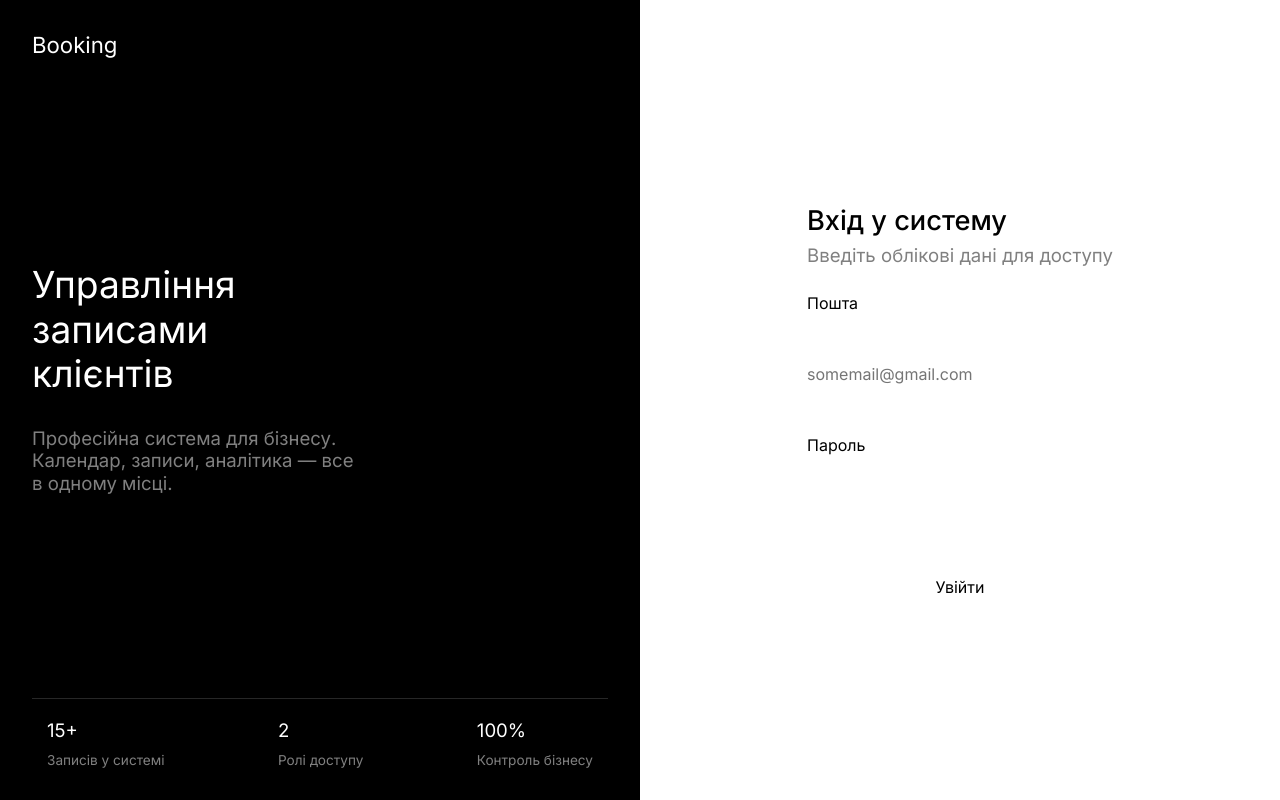
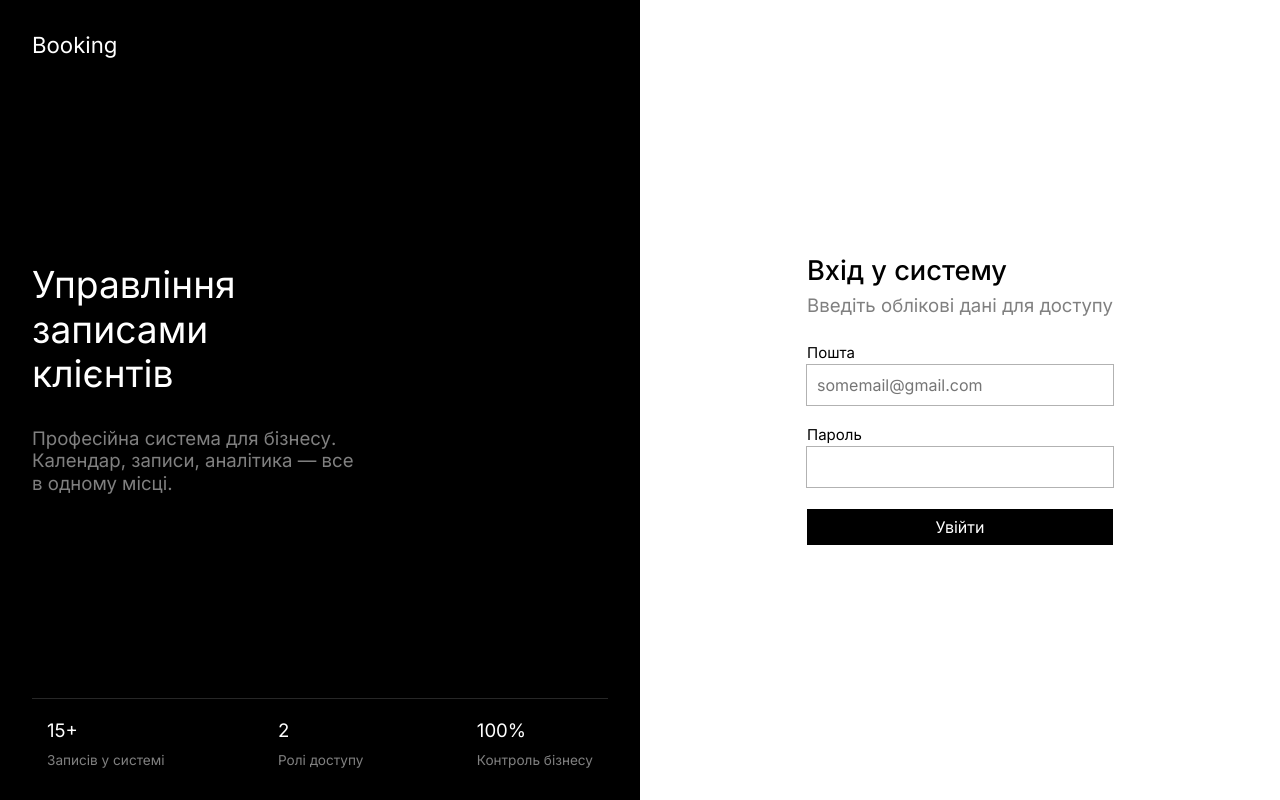
Before and after one commit to AntonPolyanichkin/booking_project, a React (Vite) app: page /login in a window 1280 px wide. Built offline with nearby package versions, Linux system fonts and the light colour scheme; no server answers.

Commit message:
Add some new styles for login page

```diff
--- a/src/pages/loginPage/Login.jsx
+++ b/src/pages/loginPage/Login.jsx
@@ -1,4 +1,4 @@
-import { useId } from "react";
+import { useEffect, useId, useRef, useState } from "react";
 import style from "./styles/loginStyles.module.scss";
 import { useForm } from "react-hook-form";
 import { yupResolver } from "@hookform/resolvers/yup";
@@ -6,11 +6,38 @@ import { formValidation } from "./schema/yupSchema";
 function Login() {
   const userEmail = useId();
   const userPassword = useId();
+  const [email, setEmail] = useState("")
+  const [password, setPassword] = useState("")
+  const [placeholder, setPlaceholder] = useState("••••••••");
+const intervalRef = useRef(null);
+
+const startAnimation = () => {
+    const dots = ["•", "••", "•••", "••••", "•••••", "••••••", "•••••••", "••••••••", ""];
+    let i = 0;
+    intervalRef.current = setInterval(() => {
+        setPlaceholder(dots[i]);
+        i = (i + 1) % dots.length;
+    }, 200);
+};
+
+const stopAnimation = () => {
+    clearInterval(intervalRef.current);
+    setPlaceholder("");
+};
+
+useEffect(() => {
+    startAnimation();
+    return () => clearInterval(intervalRef.current);
+}, []);
+
   const {
     register,
     handleSubmit,
     formState: { errors },
   } = useForm({ resolver: yupResolver(formValidation) });
+  const handleLogin = {
+
+  }
   return (
     <section className={style.login}>
       <div className={style["login__container"]}>
@@ -53,16 +80,17 @@ function Login() {
                 <h2 className={style["container-form__title"]}>Вхід у систему</h2>
                 <p className={style["container-form__text"]}>Введіть облікові дані для доступу</p>
               </div>
-              <form className={style.form}>
-                <label htmlFor={userEmail} className={style.form__label}>
-                  Пошта
+              <form className={style.form} onSubmit={handleSubmit()}>
+                <label className={style.form__label}>
+                  <p>Пошта</p>
+                  <input type="email" className={style.form__input} {...register("email")} placeholder="somemail@gmail.com" />
                 </label>
-                <input type="email" id={userEmail} className={style.form__input} {...register("email")} placeholder="somemail@gmail.com" />
                 {errors.email && <p className={style.form__error}>{errors.email.message}</p>}
-                <label htmlFor={userPassword} className={style.form__label}>
-                  Пароль
+                <label className={style.form__label}>
+                  <p>Пароль</p>
+                  <input type="password" className={style.form__input} {...register("password")} placeholder={placeholder} onFocus={stopAnimation}
+    onBlur={startAnimation}/>
                 </label>
-                <input type="password" id={userPassword} className={style.form__input} {...register("password")} />
                 {errors.password && <p className={style.form__error}>{errors.password.message}</p>}
                 <button type="submit" className={style.form__btn}>
                   Увійти
--- a/src/pages/loginPage/styles/loginStyles.module.scss
+++ b/src/pages/loginPage/styles/loginStyles.module.scss
@@ -82,8 +82,8 @@
 }
 
 .container-form {
-	&__title-wrapper{
-margin-bottom: 1.875rem;
+	&__title-wrapper {
+		margin-bottom: 1.875rem;
 	}
 	&__title {
 		@include adaptiveValue("font-size", 30, 20);
@@ -96,9 +96,37 @@ margin-bottom: 1.875rem;
 		@include adaptiveValue("font-size", 20, 15);
 	}
 }
-.form{
-	height: 18.75rem;
+.form {
+	height: 12.5rem;
 	display: flex;
 	flex-direction: column;
 	justify-content: space-between;
+	&__label {
+		& p {
+			color: #000;
+			font-size: 0.9375rem;
+			margin-bottom: .3125rem;
+		}
+		& input{
+			padding: .625rem;
+			outline: .0625rem solid rgba(0, 0, 0, 0.3);
+			color: $menuTextColorGray;
+		}
+		margin-bottom: .625rem;
+	}
+	&__error{
+		color: $menuTextColorGray;
+		@include adaptiveValue("font-size", 15, 10);
+		line-height: 1.2;
+		margin-bottom: .625rem;
+	}
+	&__btn{
+		color: #fff;
+		padding: .625rem;
+		background: #000;
+		transition: 0.3s;
+		&:hover{
+			background-color: #474545;
+		}
+	}
 }
```
Also changed, not shown: src/features/auth/model/useLogin.js (added).
